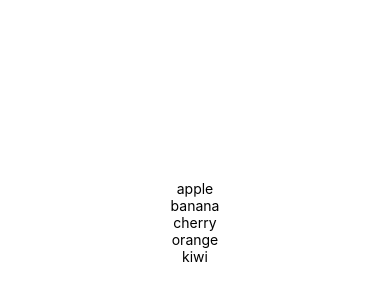
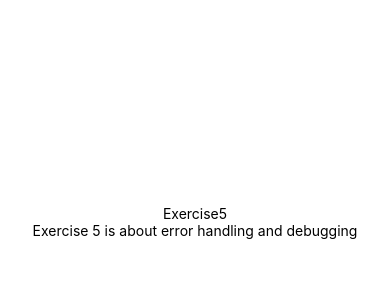
Before and after one commit to kuldeeepkumar/practiceApp, a React Native app: screen / in a window 390 px wide. Shown: the part 200-500 px from the top of the page. Built offline with nearby package versions, Linux system fonts and the light colour scheme.

Commit message:
Error Handling and Debugging is done

```diff
--- a/App.js
+++ b/App.js
@@ -4,6 +4,7 @@ import Exercise1 from "./src/exercises/Exercise1";
 import Exercise2 from "./src/exercises/Exercise2";
 import Exercise3 from "./src/exercises/Exercise3";
 import Exercise4 from "./src/exercises/Exercise4";
+import Exercise5 from "./src/exercises/Exercise5";
 import { StatusBar } from "expo-status-bar";
 import { kuldeep } from "./src/components/index";
 
@@ -16,10 +17,18 @@ export default function App() {
 
       {/* Funtion Declaration  */}
       {/* <Exercise2 /> */}
+
       {/* Array Manipulation  */}
       {/* <Exercise3 /> */}
+
       {/* Array Traversal methods are covered in Exercise 4  */}
-      <Exercise4 />
+      {/* <Exercise4 /> */}
+
+      {/* Error handling and debugging techniques are covered in Exercise 5  */}
+      <Exercise5
+        title={"Exercise5"}
+        subtitle={"Exercise 5 is about error handling and debugging"}
+      />
     </>
   );
 }
--- /dev/null
+++ b/src/exercises/Exercise5.js
@@ -0,0 +1,90 @@
+import { StyleSheet, Text, View } from "react-native";
+
+import React from "react";
+
+const Exercise5 = ({ title, subtitle }) => {
+  // -------------------->>>>>>>>>Error Handling and Debugging<<<<<<<------------
+
+  // ------->>>>>>Common JavaScript Errors<<<<<---------
+
+  // 1) Syntax Error Example
+  let x = 10;
+  // console.log(x;
+
+  // Missing closing parenthesis in console.log statement
+
+  // 2) Reference Error Example
+
+  // console.log(y);
+  // let y = 10;
+  // Variable y is not declared or initialized
+
+  // 3) Type Error Example
+  // let z = null;
+  // z.toUpperCase();
+  // Cannot call toUpperCase on null
+
+  // ------->>>>>> Debugging Techniques <<<<<---------
+
+  // 1) Using Console.log
+
+  // let name = "Alice";
+  // console.log("Name:", name);
+
+  // 1) Using debugger
+
+  // function calculate() {
+  //   let x = 10;
+  //   debugger;
+  //   console.log(x * 2);
+  // }
+  // calculate();
+
+  // 2) Using Try and catch blocks
+
+  // try {
+  //   // Code that might throw an error
+  //   let result = undefinedVariable * 2;
+  //   console.log("Result:", result);
+  // } catch (error) {
+  //   // Handle the error
+  //   console.log("Error:", error.message);
+  // }
+
+  // 3) Using throw statement
+
+  // function divide(a, b) {
+  //   if (b === 0) {
+  //     throw new Error("Division by zero!");
+  //   }
+  //   return a / b;
+  // }
+
+  // try {
+  //   console.log(divide(10, 7));
+  // } catch (error) {
+  //   console.log("Error:", error.message);
+  // }
+
+  return (
+    <View style={styles.container}>
+      <Text>{title}</Text>
+      <Text>{subtitle}</Text>
+    </View>
+  );
+};
+
+export default Exercise5;
+
+const styles = StyleSheet.create({
+  container: {
+    flex: 1,
+    backgroundColor: "#fff",
+    alignItems: "center",
+    justifyContent: "center",
+  },
+  button: {
+    backgroundColor: "pink",
+    padding: 10,
+  },
+});
```
